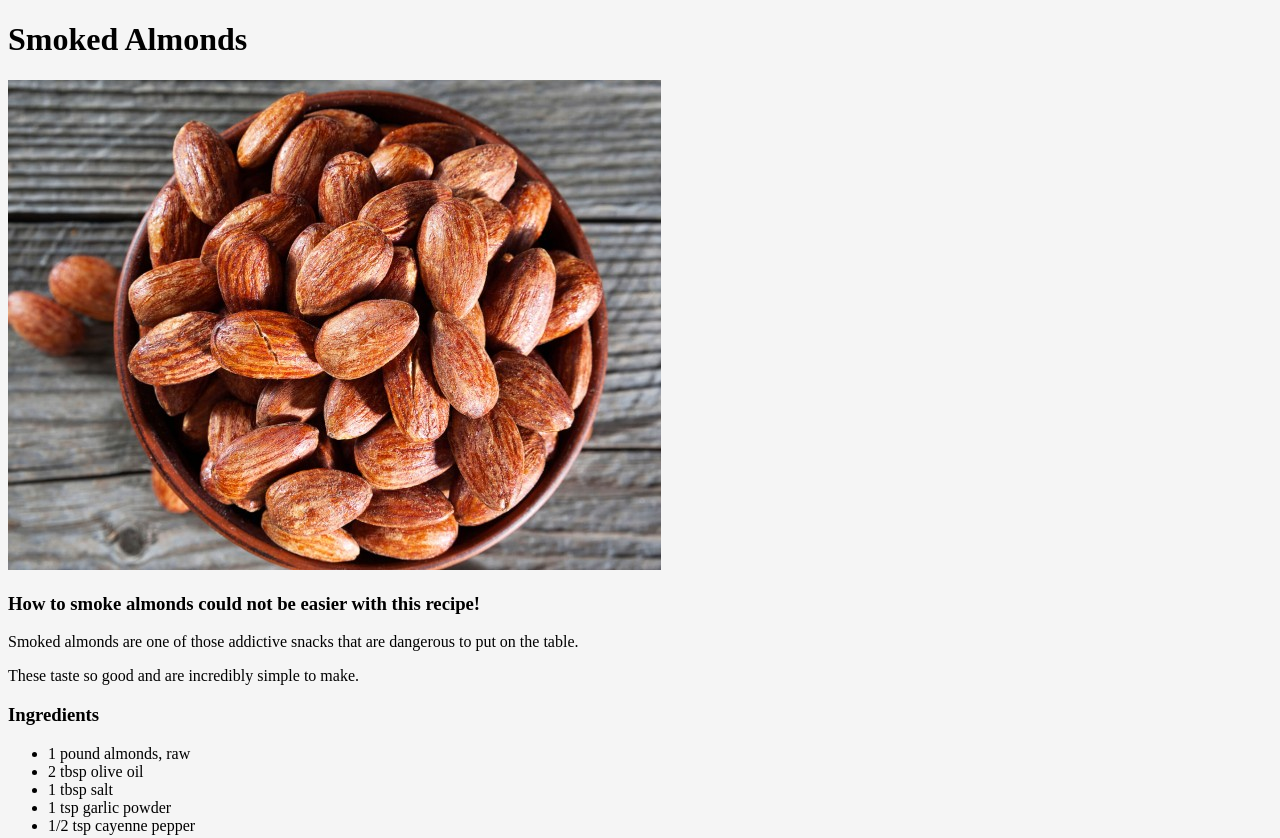
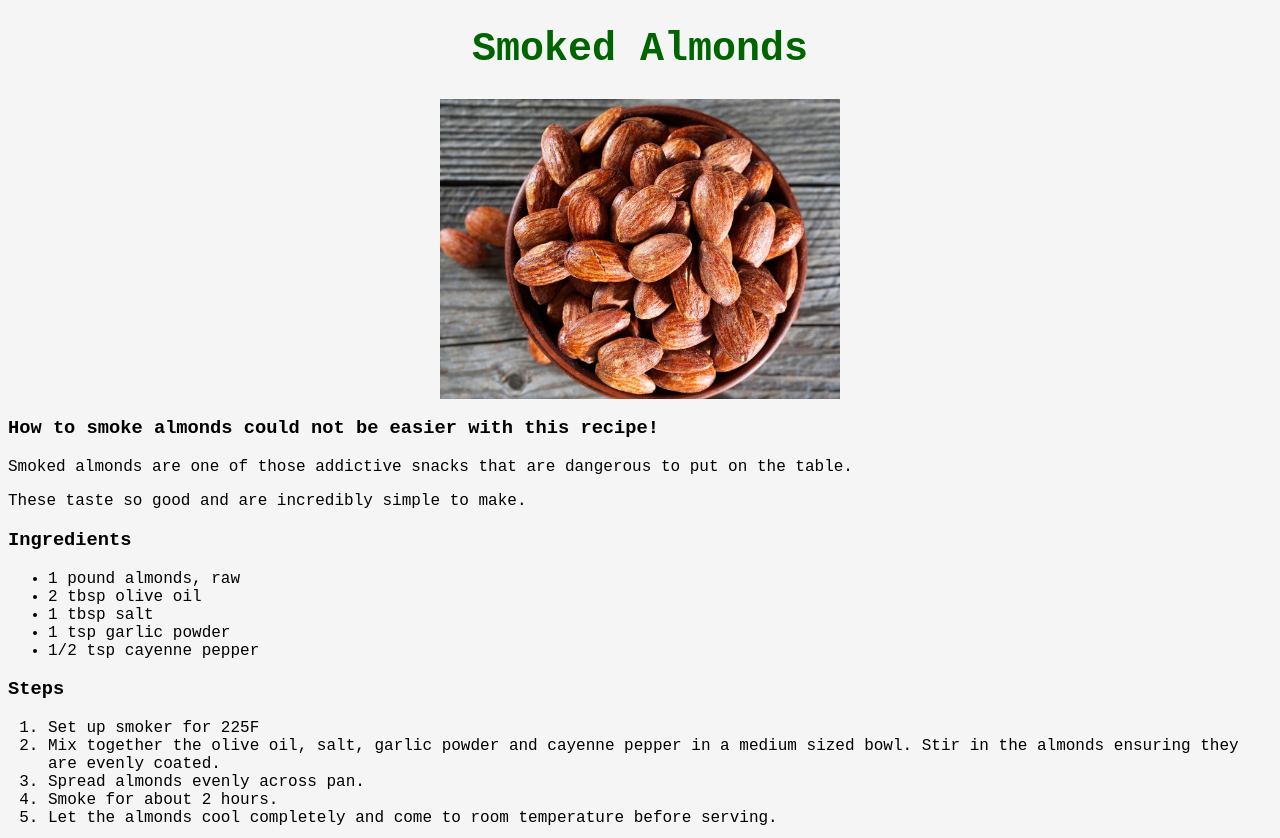
Before and after one commit to Sam-Recktenwald/odin-recipes, a plain HTML site: page recipes/almonds.html in a window 1280 px wide. Shown: the top 838 px of the page. Drawn offline with Linux system fonts and the light colour scheme.

Commit message:
Update with CSS

```diff
--- a/almonds.html
+++ b/recipes/almonds.html
@@ -4,12 +4,12 @@
     <head>
         <meta charset="utf-8">
         <title>Smoked Almonds</title>
-        <link rel="stylesheet" href="style.css">
+        <link rel="stylesheet" href="../style.css">
     </head>
 
     <body>
-        <h1>Smoked Almonds</h1>
-        <img src="../img/almonds.jpg" alt="Close up of bowl full of almonds with light spices adhered.">
+        <h1 class="home-header">Smoked Almonds</h1>
+        <img class="main-pic" src="../img/almonds.jpg" alt="Close up of bowl full of almonds with light spices adhered.">
 
         <h3>How to smoke almonds could not be easier with this recipe!</h3>
         <p>Smoked almonds are one of those addictive snacks that are dangerous to put on the table.</p>
--- a/style.css
+++ b/style.css
@@ -16,4 +16,13 @@
 
 body{
     background-color: whitesmoke;
+    font-family: 'Courier New', Courier, monospace;
 }
+
+.main-pic {
+    height:auto;
+    width: 400px;
+    display: block;
+    margin-left: auto;
+    margin-right: auto;
+}
```
Also changed, not shown: recipes/otc.html (renamed from otc.html, +3 -3 lines), recipes/wings.html (renamed from wings.html, +3 -3 lines).
